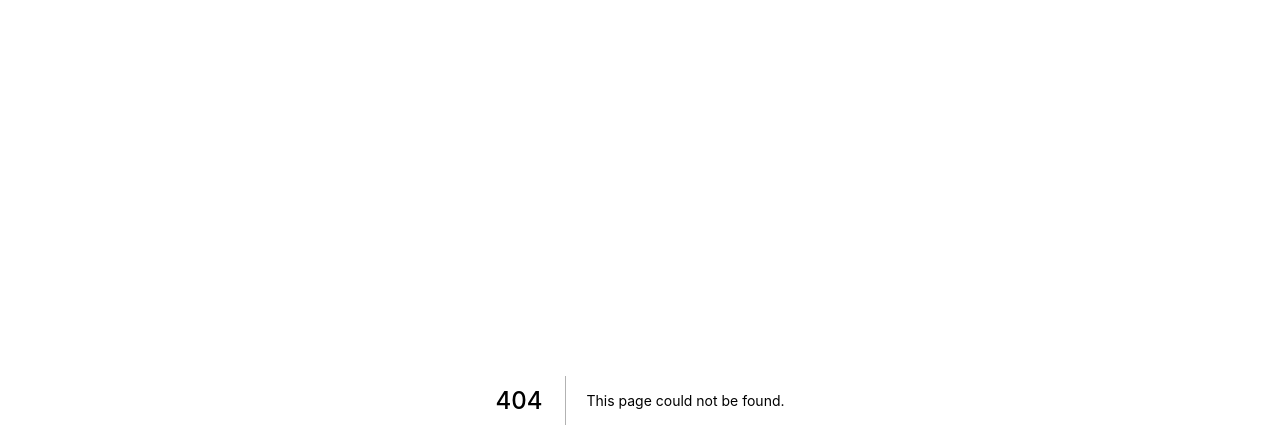
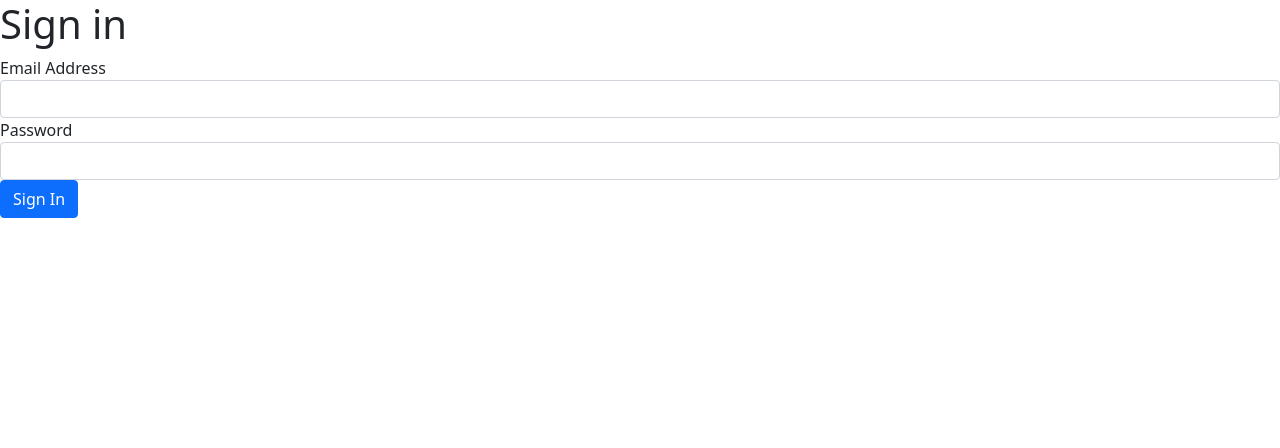
Before and after one commit to rafaldzielak/Advanced_React_Redux, a Next.js app in the folder microservices/ticketing/client/: page /auth/signin in a window 1280 px wide. Before the commit this address had no page. Shown: the top 448 px of the page. Built offline with nearby package versions, Linux system fonts and the light colour scheme.

Commit message:
Sign in form

```diff
--- /dev/null
+++ b/microservices/ticketing/client/pages/auth/signin.js
@@ -0,0 +1,47 @@
+import React from "react";
+import Router from "next/router";
+import { useState } from "react";
+import useRequest from "../../hooks/use-request";
+
+const signin = () => {
+  const [email, setEmail] = useState("");
+  const [password, setPassword] = useState("");
+  const { doRequest, errors } = useRequest({
+    url: "/api/users/signin",
+    method: "post",
+    body: { email, password },
+    onSuccess: () => Router.push("/"),
+  });
+
+  const onSubmit = async (e) => {
+    e.preventDefault();
+    await doRequest();
+  };
+  return (
+    <form onSubmit={onSubmit}>
+      <h1>Sign in</h1>
+      <div className='form-group'>
+        <label htmlFor=''>Email Address</label>
+        <input
+          type='text'
+          className='form-control'
+          value={email}
+          onChange={(e) => setEmail(e.target.value)}
+        />
+      </div>
+      <div className='form-group'>
+        <label htmlFor=''>Password</label>
+        <input
+          type='password'
+          className='form-control'
+          value={password}
+          onChange={(e) => setPassword(e.target.value)}
+        />
+      </div>
+      {errors}
+      <button className='btn btn-primary'>Sign In</button>
+    </form>
+  );
+};
+
+export default signin;
--- a/microservices/ticketing/client/pages/index.js
+++ b/microservices/ticketing/client/pages/index.js
@@ -3,7 +3,7 @@
 
 const LandingPage = ({ currentUser }) => {
   console.log(currentUser);
-  return <div>LandingPage</div>;
+  return currentUser ? <h1>You are signed in</h1> : <h1>You are NOT signed in</h1>;
 };
 
 // specific to next.js - if we implement it - next.js will call this function while rendering the app on the server, any data returned from the function will be available as a prop
```
Also changed, not shown: microservices/ticketing/client/pages/rafa.js (deleted, +0 -7 lines).
